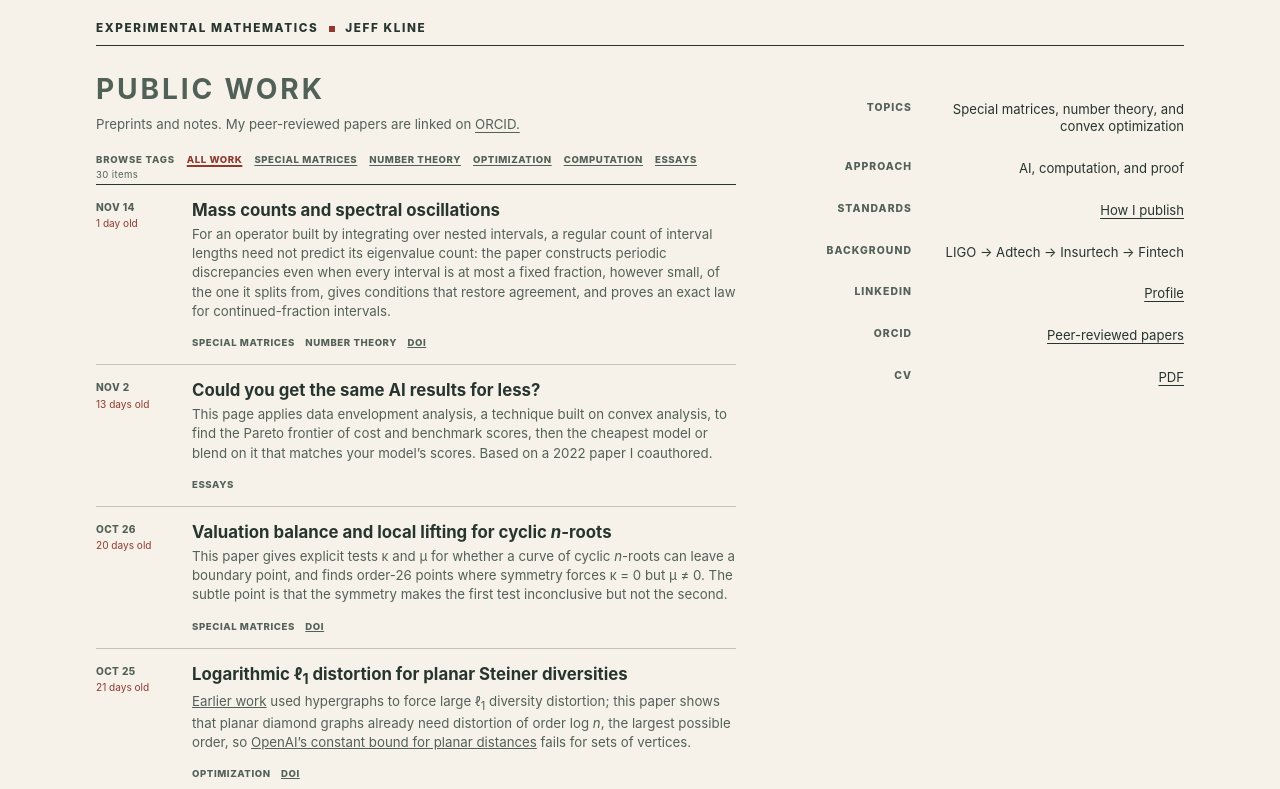
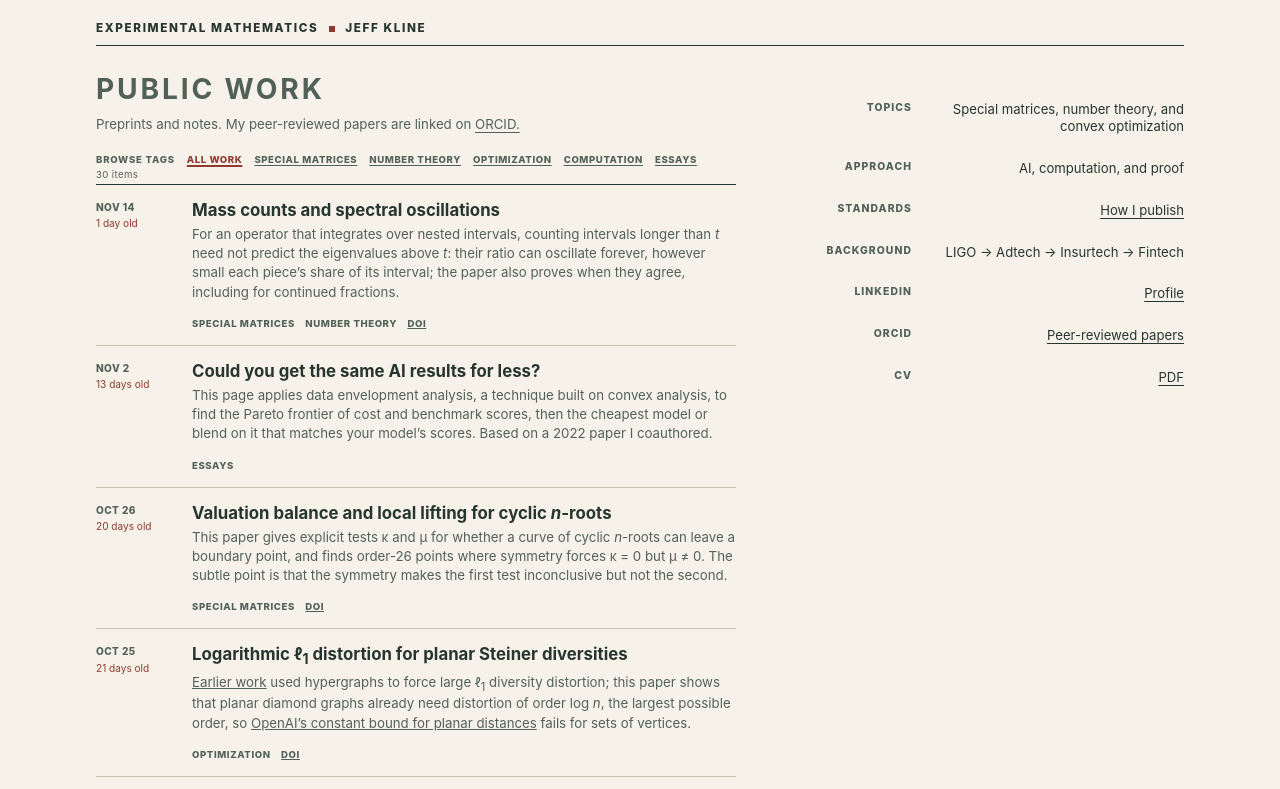
Before and after one commit to jeff-kline/jeff-kline.github.io, a plain HTML site: page index.html in a window 1280 px wide. Shown: the top 789 px of the page. Drawn offline with Linux system fonts and the light colour scheme.

Commit message:
Tighten the mass-counts blurb

```diff
--- a/index.html
+++ b/index.html
@@ -583,7 +583,7 @@
                         <div class="note-date"><time datetime="2026-11-14">Nov 14</time><span class="note-age">Today</span></div>
                         <div>
                             <h3 class="note-title"><a href="https://github.com/jeff-kline/regularly-varying-mass-counts" target="_blank" rel="noopener noreferrer">Mass counts and spectral&nbsp;oscillations</a></h3>
-                            <p class="note-summary">For an operator built by integrating over nested intervals, a regular count of interval lengths need not predict its eigenvalue count: the paper constructs periodic discrepancies even when every interval is at most a fixed fraction, however small, of the one it splits from, gives conditions that restore agreement, and proves an exact law for continued-fraction intervals.</p>
+                            <p class="note-summary">For an operator that integrates over nested intervals, counting intervals longer than <em>t</em> need not predict the eigenvalues above <em>t</em>: their ratio can oscillate forever, however small each piece’s share of its interval; the paper also proves when they agree, including for continued fractions.</p>
                         </div>
                         <div class="note-tags" aria-label="Tags and citation for Regularly varying mass counts and oscillating spectral asymptotics">
                             <span class="note-tag">special matrices</span>
```
